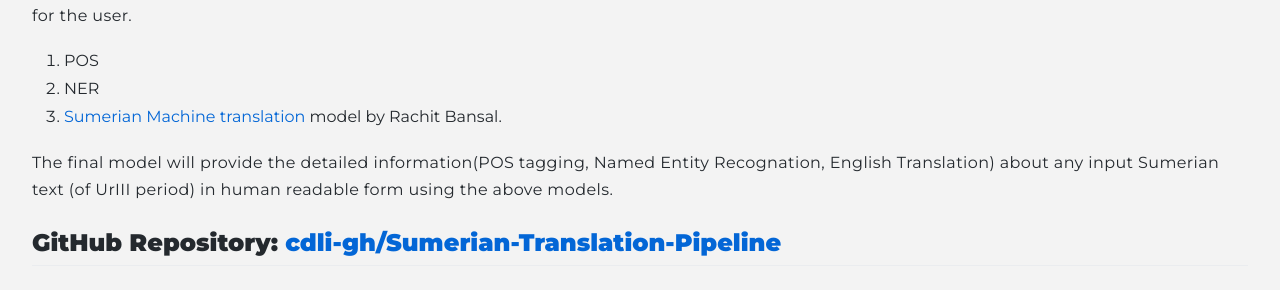
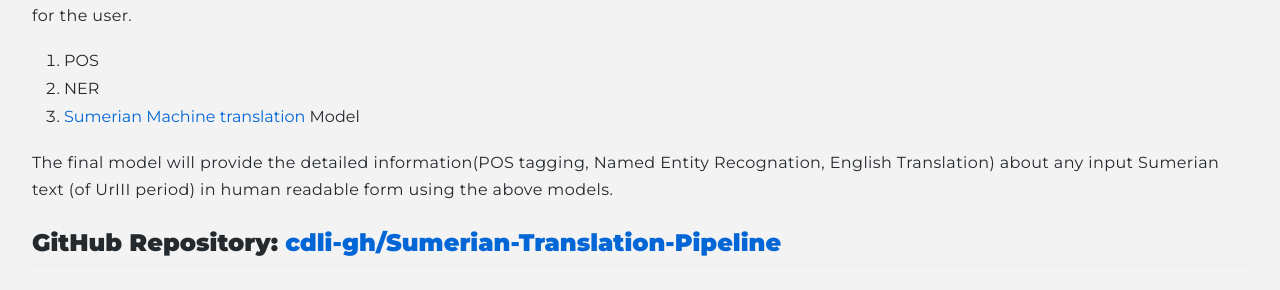
Before and after one commit to cdli-gh/blog, a Jekyll site: the page built from _blog/gsoc20/translation_pipeline/index.md, in a window 1280 px wide and 900 px high, scrolled down 764 px. Shown: the part 153-443 px from the top of the window. Built offline with Jekyll 4.4.1, drawn with Linux system fonts in a browser that asks for light colours; Markdown is read by kramdown in place of the engine named in the settings.

Commit message:
Update index.md

```diff
--- a/_blog/gsoc20/translation_pipeline/index.md
+++ b/_blog/gsoc20/translation_pipeline/index.md
@@ -15,7 +15,7 @@
 My primary work is to build an NLP-Pipeline for which I will integrate the following models in a pipeline and provide a command line interface for the user.
 1. POS
 2. NER
-3. [Sumerian Machine translation](https://github.com/cdli-gh/Semi-Supervised-NMT-for-Sumerian-English) model by Rachit Bansal.
+3. [Sumerian Machine translation](https://github.com/cdli-gh/Semi-Supervised-NMT-for-Sumerian-English) Model
 
 The final model will provide the detailed information(POS tagging, Named Entity Recognation, English Translation) about any input Sumerian text (of UrIII period) in human readable form using the above models.
 
```
